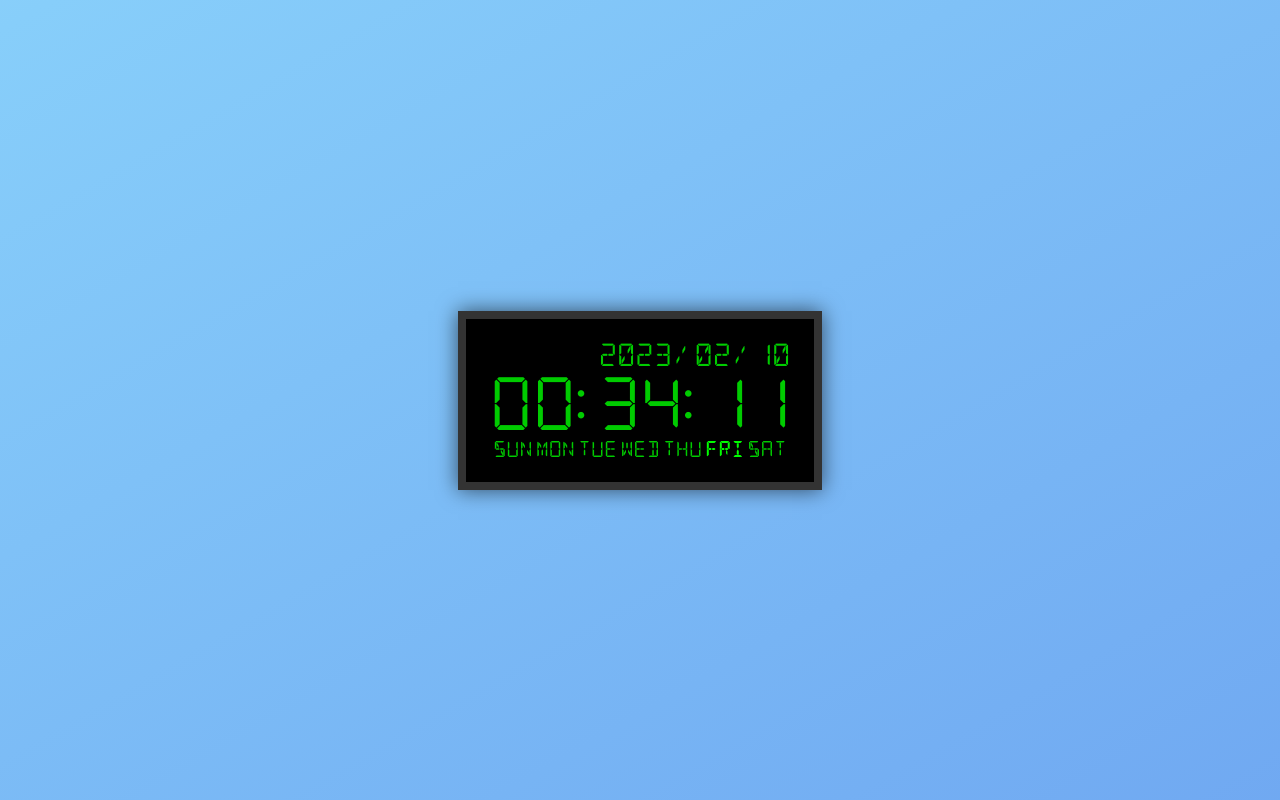
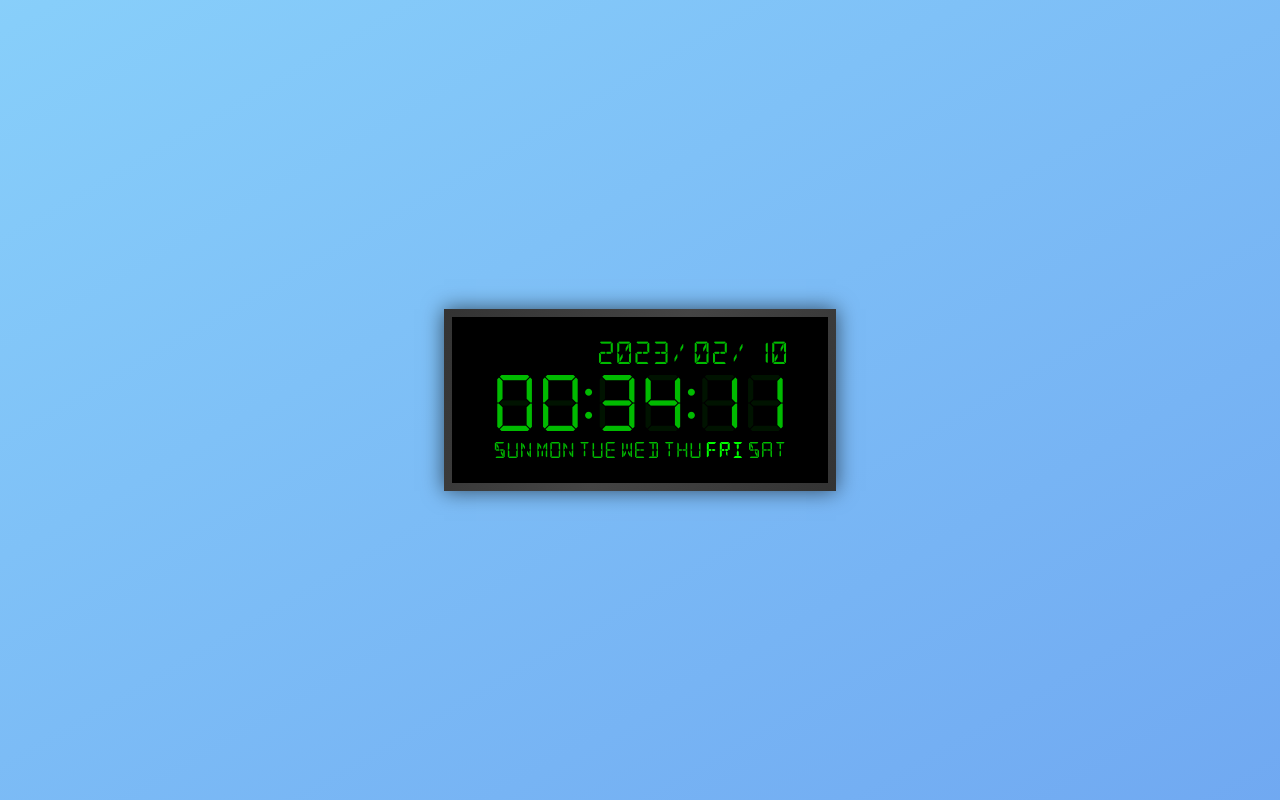
Before and after one commit to VictorKashima/webwatch, a plain HTML site: page index.html in a window 1280 px wide. Drawn offline with nearby package versions, Linux system fonts and the light colour scheme; files whose address does not match are found by name.

Commit message:
Add background number

```diff
--- a/index.html
+++ b/index.html
@@ -18,9 +18,8 @@
                 <span id="day">00</span>
             </div>
             <div class="number">
-                <span id="hour">00</span>:
-                <span id="minute">00</span>:
-                <span id="second">00</span>
+                <span class="numberBackground">88:88:88</span>
+                <span id="hour">00</span>:<span id="minute">00</span>:<span id="second">00</span>
             </div>
             <div class="weekday">
                 <span class="dayWeek">SUN</span>
--- a/static/css/style.css
+++ b/static/css/style.css
@@ -41,15 +41,15 @@ body {
 
 .watch {
     padding: .5rem;
-    background: #333;
+    background: linear-gradient(120deg, #333, #444, #333);
     box-shadow: 0px 0px 20px #0009;
     text-align: center;
 }
 
 .display {
     background: #000;
-    color: #0C0;
-    padding: 1.5rem;
+    color: #0B0;
+    padding: 1.5rem 2.5rem;
     display: flex;
     flex-direction: column;
     gap: .5rem;
@@ -62,7 +62,12 @@ body {
 
 .number {
     font-family: 'DSEG7';
-    font-size: 3.3rem;
+    font-size: 3.5rem;
+}
+
+.numberBackground {
+    position: absolute;
+    opacity: .1;
 }
 
 .nowDayWeek {
```
